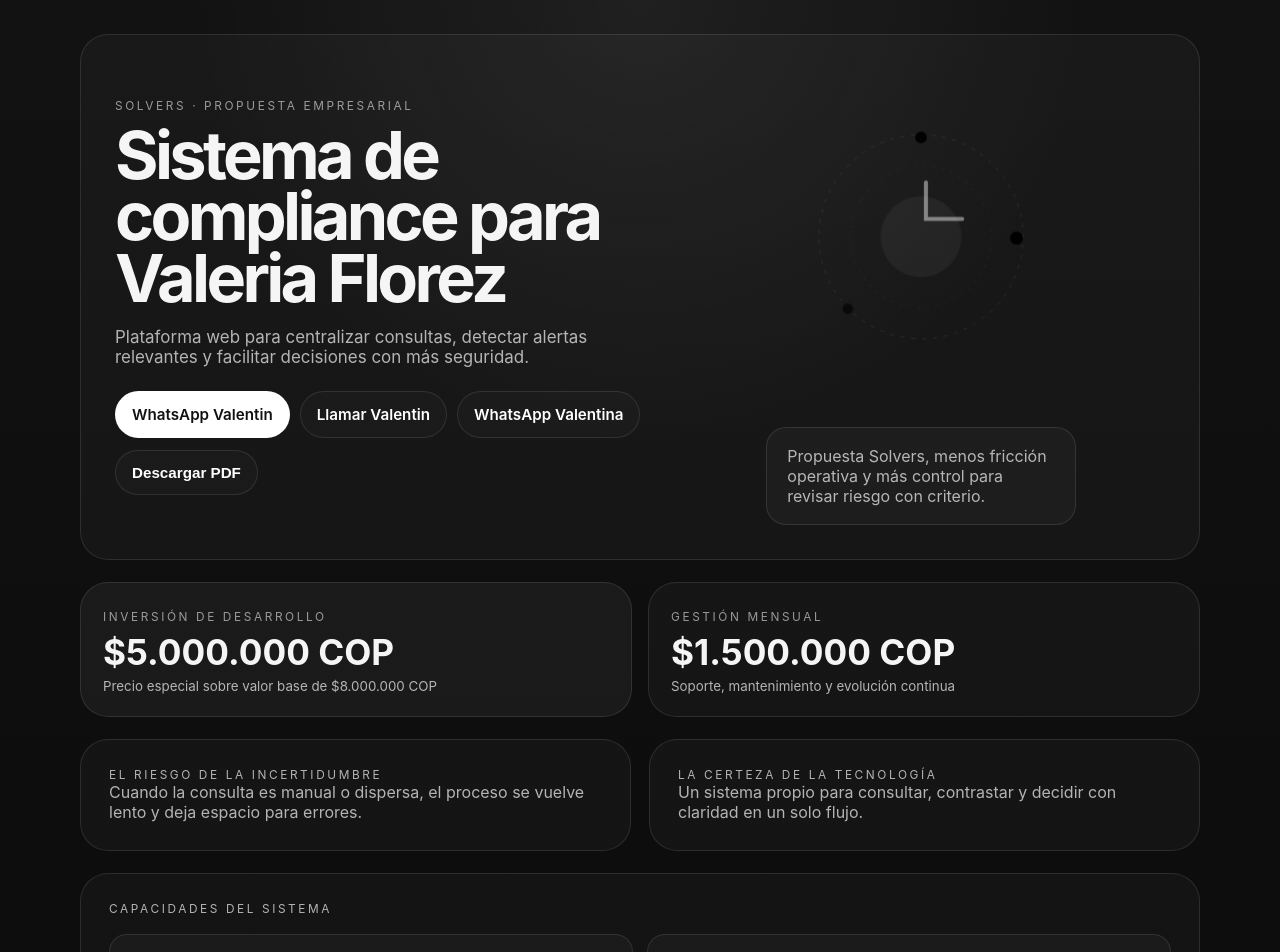
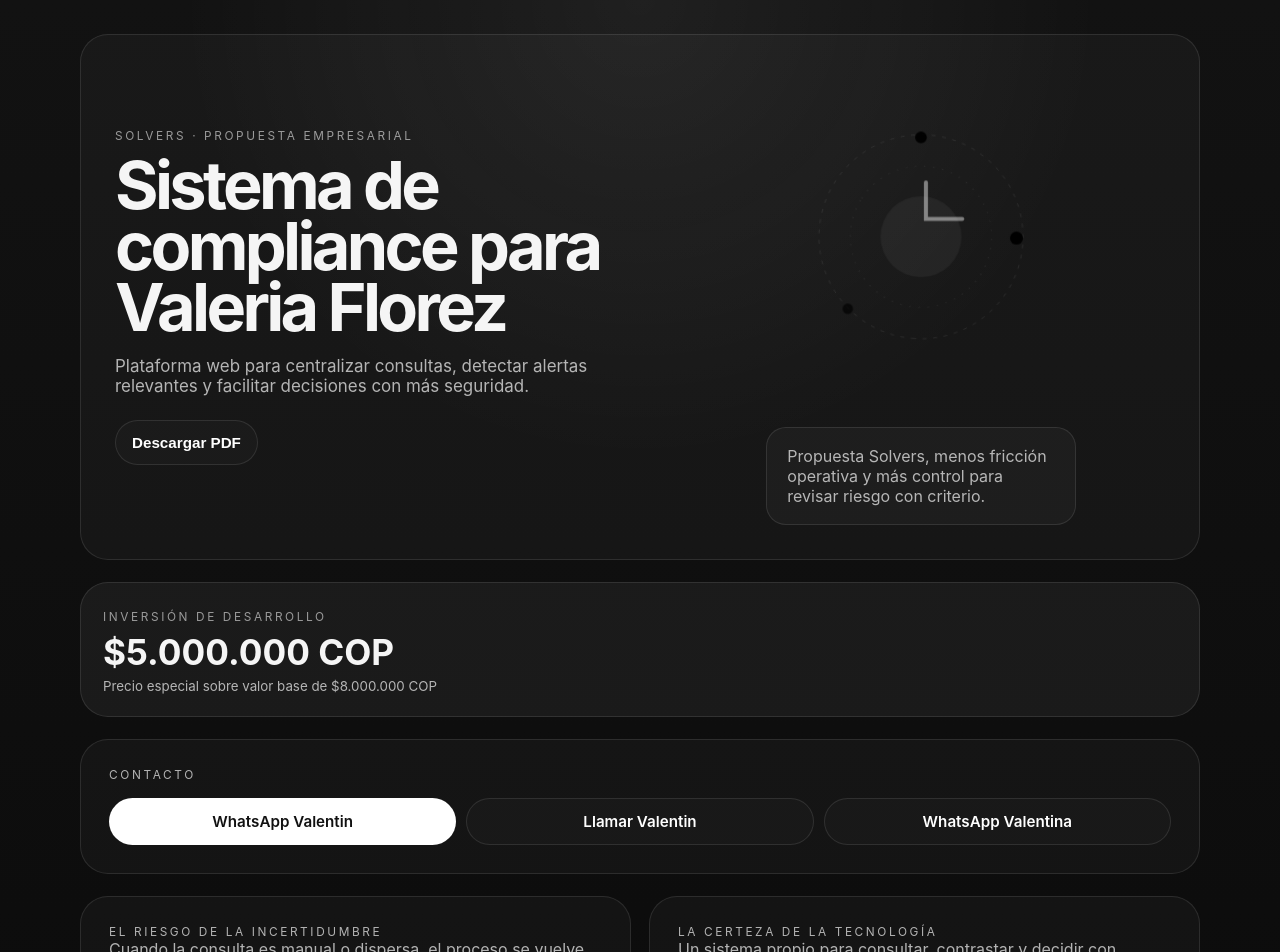
Before and after one commit to silvanasolvers/valeria-florez-compliance-proposal, a React (Vite) app: page / in a window 1280 px wide. Shown: the top 952 px of the page. Built offline with nearby package versions, Linux system fonts and the light colour scheme.

Commit message:
Simplify Valeria proposal CTA and pricing layout

```diff
--- a/src/App.css
+++ b/src/App.css
@@ -45,7 +45,7 @@
   letter-spacing: -.055em;
 }
 .hero p { margin-top: 18px; max-width: 620px; color: var(--soft); font-size: 1.06rem; }
-.cta-row { display:flex; flex-wrap:wrap; gap:10px; margin-top:24px; }
+.hero-actions { display:flex; flex-wrap:wrap; gap:10px; margin-top:24px; }
 .btn {
   display:inline-flex; align-items:center; justify-content:center;
   padding:13px 16px; border-radius:999px; text-decoration:none;
@@ -66,12 +66,13 @@
 .dot-2 { animation-delay:.6s; }
 .dot-3 { animation-delay:1.2s; }
 .side-note { max-width: 310px; padding:18px 20px; border-radius:20px; border:1px solid var(--line); background: rgba(255,255,255,.03); color: var(--soft); }
-.report-actions { margin-top: 12px; }
-.summary { display:grid; grid-template-columns:1fr 1fr; gap:16px; margin-top:22px; }
+.summary { display:grid; gap:16px; margin-top:22px; }
 .price-card { padding:22px; }
 .price-card strong { display:block; margin-top:10px; font-size:clamp(1.5rem, 3vw, 2.2rem); line-height:1; }
 .price-card small { display:block; margin-top:8px; color:var(--soft); }
 .price-card.highlight { background: rgba(255,255,255,.05); }
+.cta-panel { margin-top:22px; padding:28px; }
+.cta-grid { display:grid; grid-template-columns: repeat(3, minmax(0,1fr)); gap:10px; margin-top:16px; }
 .grid { display:grid; grid-template-columns:repeat(2, minmax(0,1fr)); gap:18px; margin-top:22px; }
 .panel { padding:28px; }
 .panel.large { margin-top:22px; }
@@ -88,11 +89,11 @@
 @keyframes pulse { 0%,100%{opacity:.9;transform:scale(1)} 50%{opacity:.45;transform:scale(1.03)} }
 @keyframes blink { 0%,100%{opacity:.3} 50%{opacity:1} }
 @media (max-width: 980px) {
-  .hero, .summary, .grid, .closing, .list-grid { grid-template-columns:1fr; }
+  .hero, .grid, .closing, .list-grid, .cta-grid { grid-template-columns:1fr; }
 }
 @media (max-width: 720px) {
   .page { width:min(100% - 20px, 1120px); padding:20px 0 48px; }
-  .hero, .panel, .price-card, .footer { padding:22px; border-radius:20px; }
+  .hero, .panel, .price-card, .footer, .cta-panel { padding:22px; border-radius:20px; }
   h1 { font-size:2.7rem; }
   .footer p { word-break: break-word; }
 }
--- a/src/App.tsx
+++ b/src/App.tsx
@@ -28,20 +28,6 @@
       <circle cx="406" cy="262" r="10" className="dot dot-2" />
       <circle cx="148" cy="370" r="8" className="dot dot-3" />
     </svg>
-  )
-}
-
-function CTA() {
-  return (
-    <div className="cta-row">
-      <a className="btn primary" href="https://wa.me/573216424600?text=Hola%20Solvers%2C%20quiero%20avanzar%20con%20la%20propuesta%20de%20Valeria%20Florez">
-        WhatsApp Valentin
-      </a>
-      <a className="btn secondary" href="tel:+573216424600">Llamar Valentin</a>
-      <a className="btn tertiary" href="https://wa.me/573119999999?text=Hola%20Tina%2C%20quiero%20revisar%20la%20propuesta%20de%20Valeria%20Florez">
-        WhatsApp Valentina
-      </a>
-    </div>
   )
 }
 
@@ -93,8 +79,7 @@
             Plataforma web para centralizar consultas, detectar alertas relevantes y
             facilitar decisiones con más seguridad.
           </p>
-          <CTA />
-          <div className="report-actions">
+          <div className="hero-actions">
             <button className="btn report" onClick={downloadPdf} disabled={pdfBusy}>
               {pdfBusy ? 'Generando PDF...' : 'Descargar PDF'}
             </button>
@@ -115,10 +100,18 @@
           <strong>$5.000.000 COP</strong>
           <small>Precio especial sobre valor base de $8.000.000 COP</small>
         </div>
-        <div className="price-card">
-          <span>Gestión mensual</span>
-          <strong>$1.500.000 COP</strong>
-          <small>Soporte, mantenimiento y evolución continua</small>
+      </section>
+
+      <section className="cta-panel panel large">
+        <p className="label">Contacto</p>
+        <div className="cta-grid">
+          <a className="btn primary" href="https://wa.me/573216424600?text=Hola%20Solvers%2C%20quiero%20avanzar%20con%20la%20propuesta%20de%20Valeria%20Florez">
+            WhatsApp Valentin
+          </a>
+          <a className="btn secondary" href="tel:+573216424600">Llamar Valentin</a>
+          <a className="btn tertiary" href="https://wa.me/573119999999?text=Hola%20Tina%2C%20quiero%20revisar%20la%20propuesta%20de%20Valeria%20Florez">
+            WhatsApp Valentina
+          </a>
         </div>
       </section>
 
@@ -165,7 +158,6 @@
             Si el objetivo es construir una base sólida para compliance y debida
             diligencia, esta propuesta define un punto de partida claro.
           </p>
-          <CTA />
         </div>
       </section>
 
```
